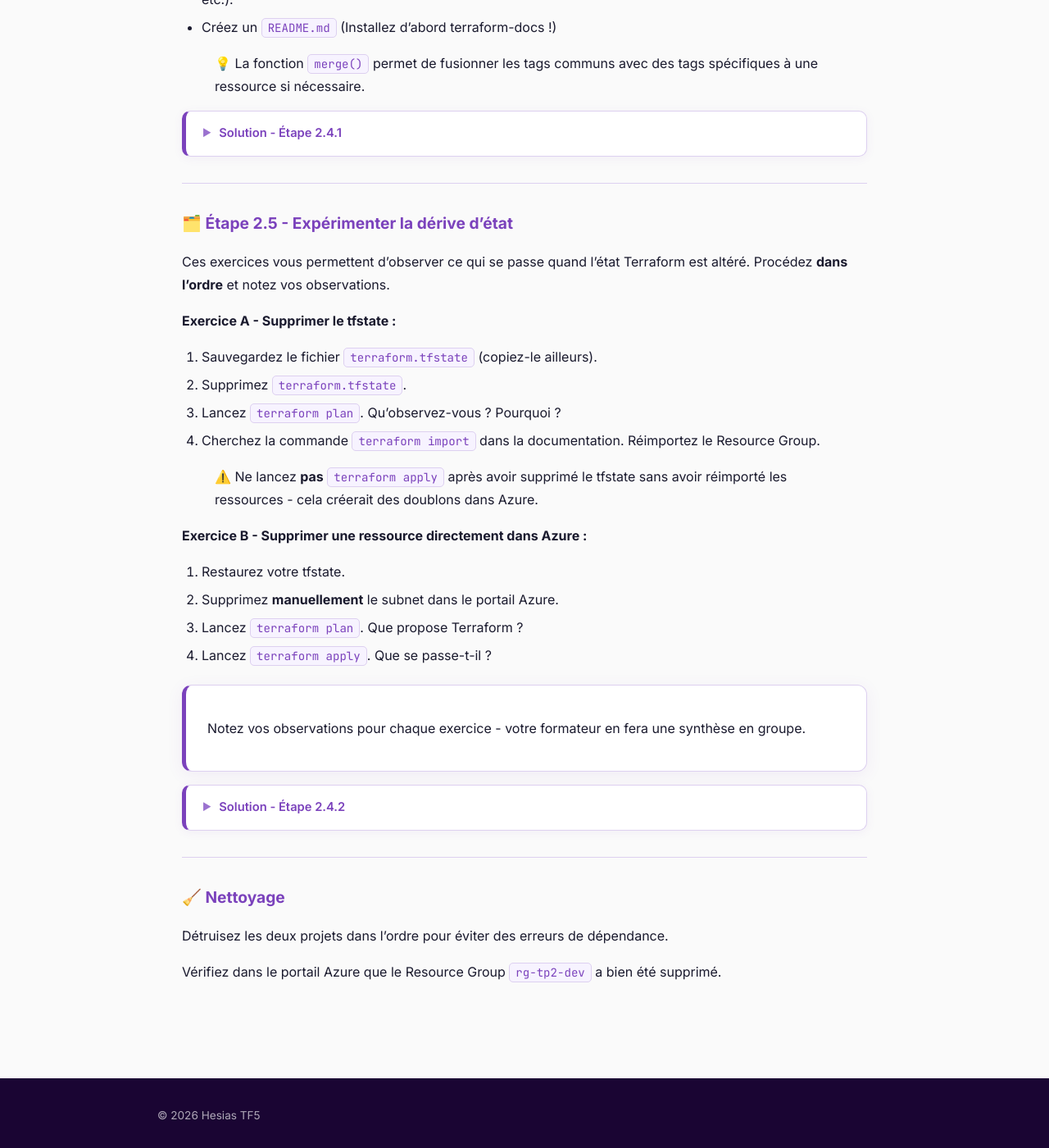
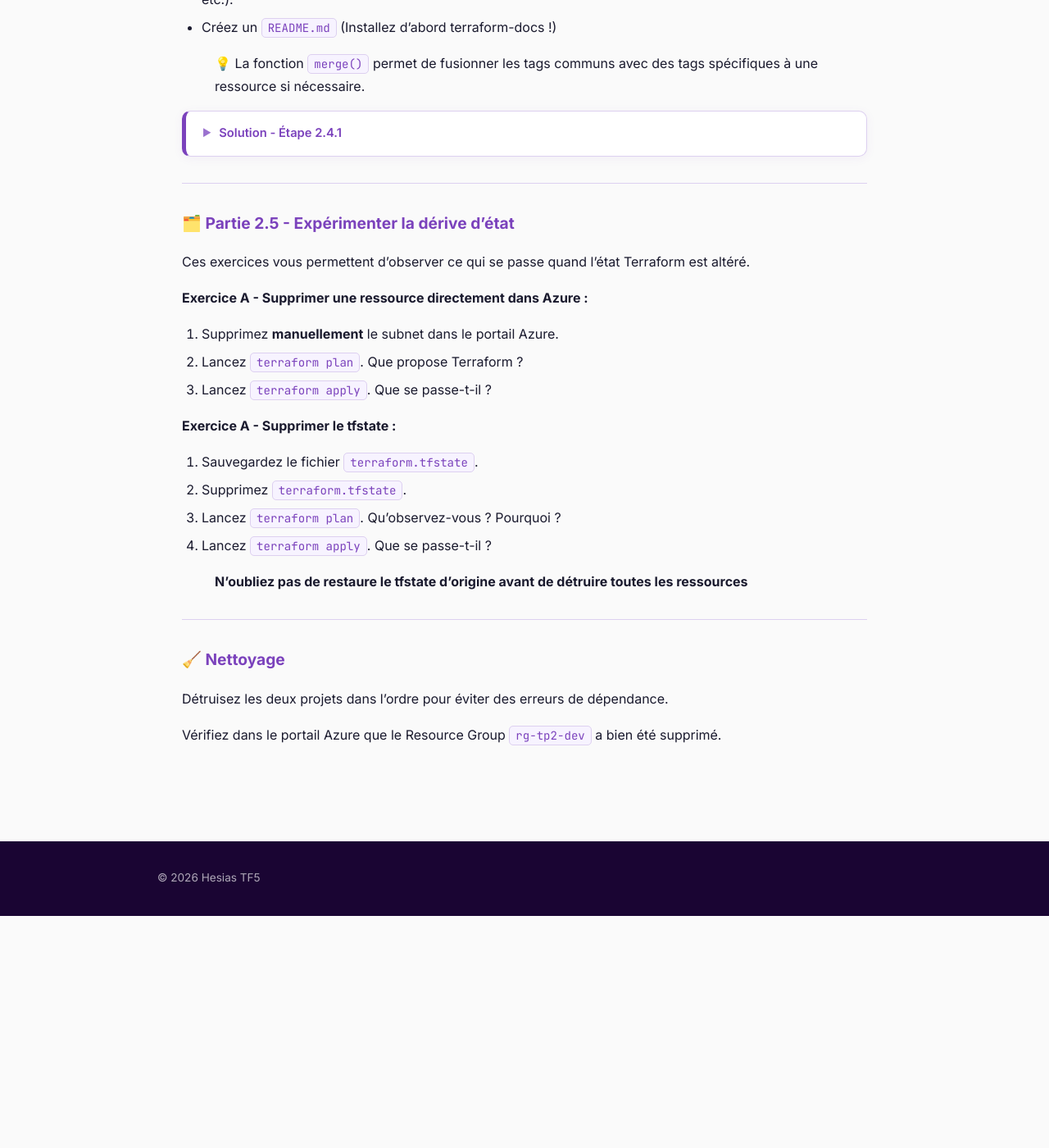
Before and after one commit to jviallon63/Hesias-TF5, a Jekyll site: the page built from tp/2-first-hcl.md, in a window 1280 px wide and 1400 px high, scrolled down 8388 px. Shown: the whole window at 82% size. Built offline with Jekyll 4.4.1, drawn with Linux system fonts in a browser that asks for light colours; after the commit the page ends 9511 px from its top, so only the background shows below that.

Commit message:
Review TP2

````diff
--- a/tp/2-first-hcl.md
+++ b/tp/2-first-hcl.md
@@ -621,60 +621,24 @@ terraform-docs markdown table . > README.md
 
 ---
 
-## 🗂️ Étape 2.5 - Expérimenter la dérive d'état
+## 🗂️ Partie 2.5 - Expérimenter la dérive d'état
 
-Ces exercices vous permettent d'observer ce qui se passe quand l'état Terraform est altéré. Procédez **dans l'ordre** et notez vos observations.
+Ces exercices vous permettent d'observer ce qui se passe quand l'état Terraform est altéré.
+
+**Exercice A - Supprimer une ressource directement dans Azure :**
+
+1. Supprimez **manuellement** le subnet dans le portail Azure.
+2. Lancez `terraform plan`. Que propose Terraform ?
+3. Lancez `terraform apply`. Que se passe-t-il ?
 
 **Exercice A - Supprimer le tfstate :**
 
-1. Sauvegardez le fichier `terraform.tfstate` (copiez-le ailleurs).
+1. Sauvegardez le fichier `terraform.tfstate`.
 2. Supprimez `terraform.tfstate`.
 3. Lancez `terraform plan`. Qu'observez-vous ? Pourquoi ?
-4. Cherchez la commande `terraform import` dans la documentation. Réimportez le Resource Group.
-
-> ⚠️ Ne lancez **pas** `terraform apply` après avoir supprimé le tfstate sans avoir réimporté les ressources - cela créerait des doublons dans Azure.
-
-**Exercice B - Supprimer une ressource directement dans Azure :**
-
-1. Restaurez votre tfstate.
-2. Supprimez **manuellement** le subnet dans le portail Azure.
-3. Lancez `terraform plan`. Que propose Terraform ?
 4. Lancez `terraform apply`. Que se passe-t-il ?
 
-<div class="section tasks">
-
-Notez vos observations pour chaque exercice - votre formateur en fera une synthèse en groupe.
-
-</div>
-
-{::nomarkdown}
-<details><summary>Solution - Étape 2.4.2</summary>
-{:/nomarkdown}
-
-**Exercice A :**
-
-Sans tfstate, Terraform ne connaît plus l'infrastructure existante et planifie la **création de toutes les ressources**. C'est pourquoi le state est critique.
-
-Réimporter le Resource Group :
-
-```bash
-terraform import azurerm_resource_group.rg \
-  /subscriptions/<subscription_id>/resourceGroups/rg-tp2-dev
-```
-
-Répétez l'import pour chaque ressource, puis relancez `terraform plan` - il ne devrait plus planifier de création.
-
-**Exercice B :**
-
-Terraform détecte la dérive et planifie **uniquement** la recréation du subnet supprimé - pas des autres ressources. C'est l'idempotence en action.
-
-```bash
-terraform apply  # recrée uniquement le subnet manquant
-```
-
-{::nomarkdown}
-</details>
-{:/nomarkdown}
+> **N'oubliez pas de restaure le tfstate d'origine avant de détruire toutes les ressources**
 
 ---
 
````
Also changed, not shown: 1 other file.
